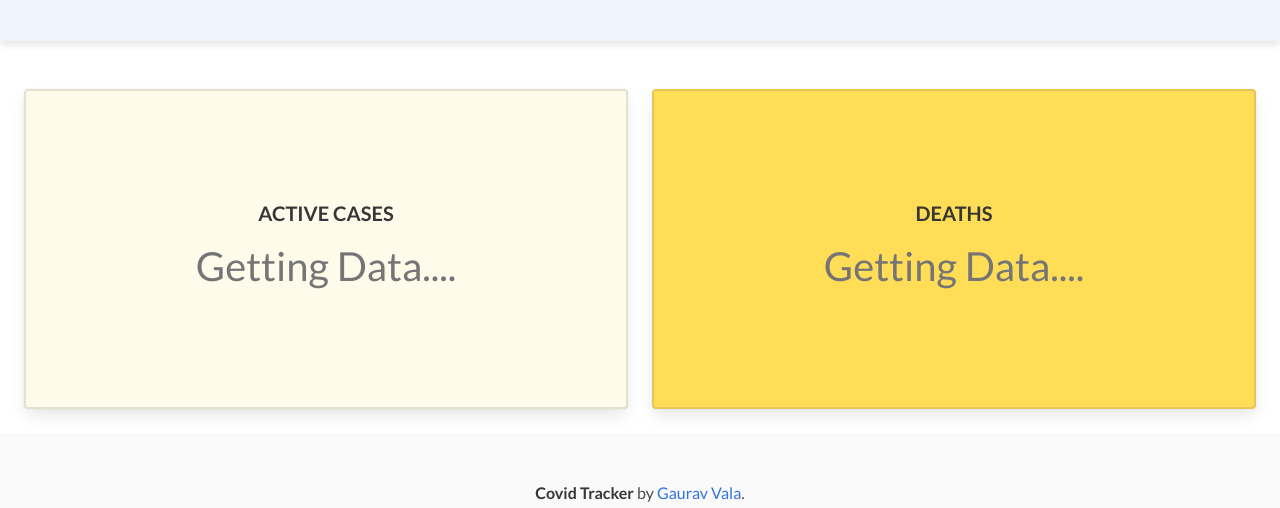
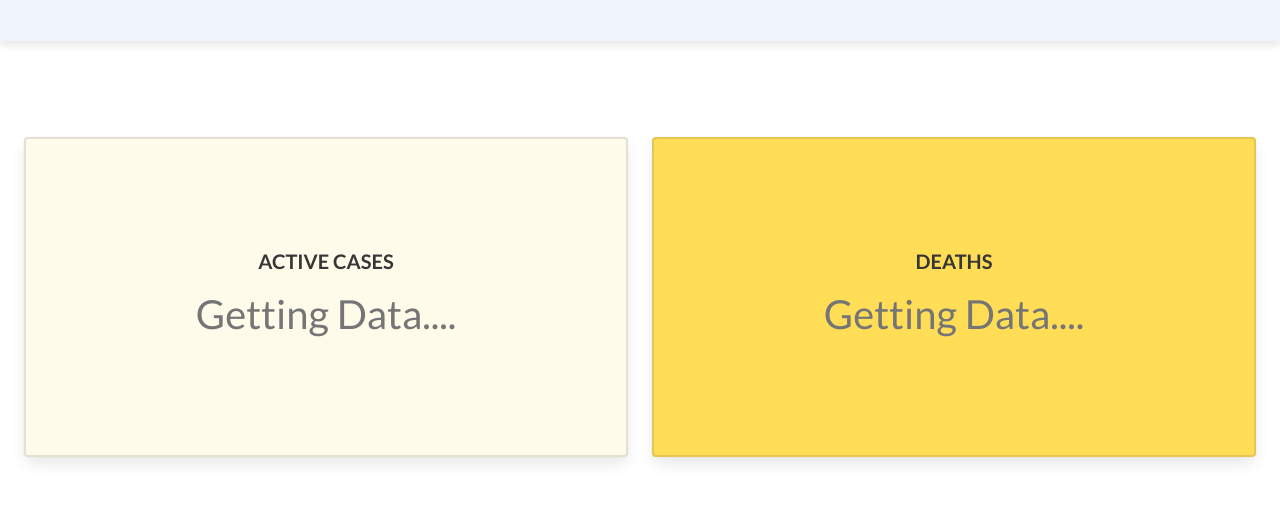
Before and after one commit to Gaurav492/covid-tracker, a plain HTML site: page index.html in a window 1280 px wide. Shown: the part 370-878 px from the top of the page. Drawn offline with Linux system fonts and the light colour scheme; no server answers.

Commit message:
main section size

```diff
--- a/index.html
+++ b/index.html
@@ -24,7 +24,7 @@
         </select>
     </div> -->
 
-    <div class="columns px-5 has-text-centered">
+    <div class="columns px-5 has-text-centered section section-main">
         <div class="column is-half">
             <div class="card has-background-warning-light is-flex is-justify-content-center is-align-items-center">
                 <div class="card-content">
--- a/style.css
+++ b/style.css
@@ -11,12 +11,12 @@ body{
     font-family: 'Lato', sans-serif;
 }
 
+.section-main{
+    height: 56vh;
+}
+
 .shadow-md{
     box-shadow: 0 4px 8px #0000001a;
-}
-
-.columns{
-    /* margin-top: em; */
 }
 
 .card{
```
